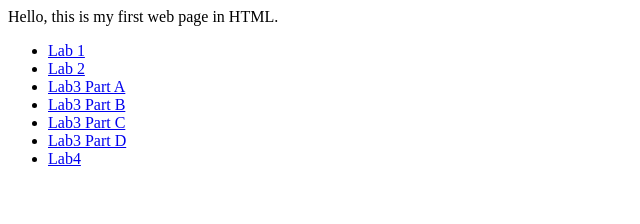
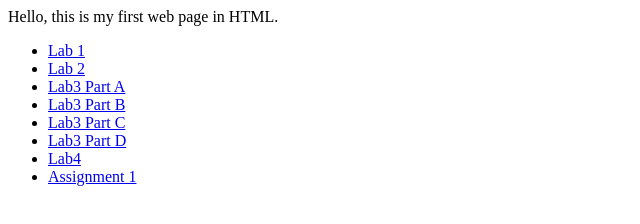
Before and after one commit to ArghavanDor18/Web-Development-1-Lab, a plain HTML site: page index.html in a window 1280 px wide. Shown: the whole page, without its empty margins (0-640 px from the left). Drawn offline with Linux system fonts and the light colour scheme.

Commit message:
index.html

```diff
--- a/index.html
+++ b/index.html
@@ -40,6 +40,10 @@
         <a href="Lab04.html">Lab4</a>
     </li>
 
+    <li>
+        <a href="Assignment1.html">Assignment 1</a>
+    </li>
+
 </ul>
 
      </body>
```
